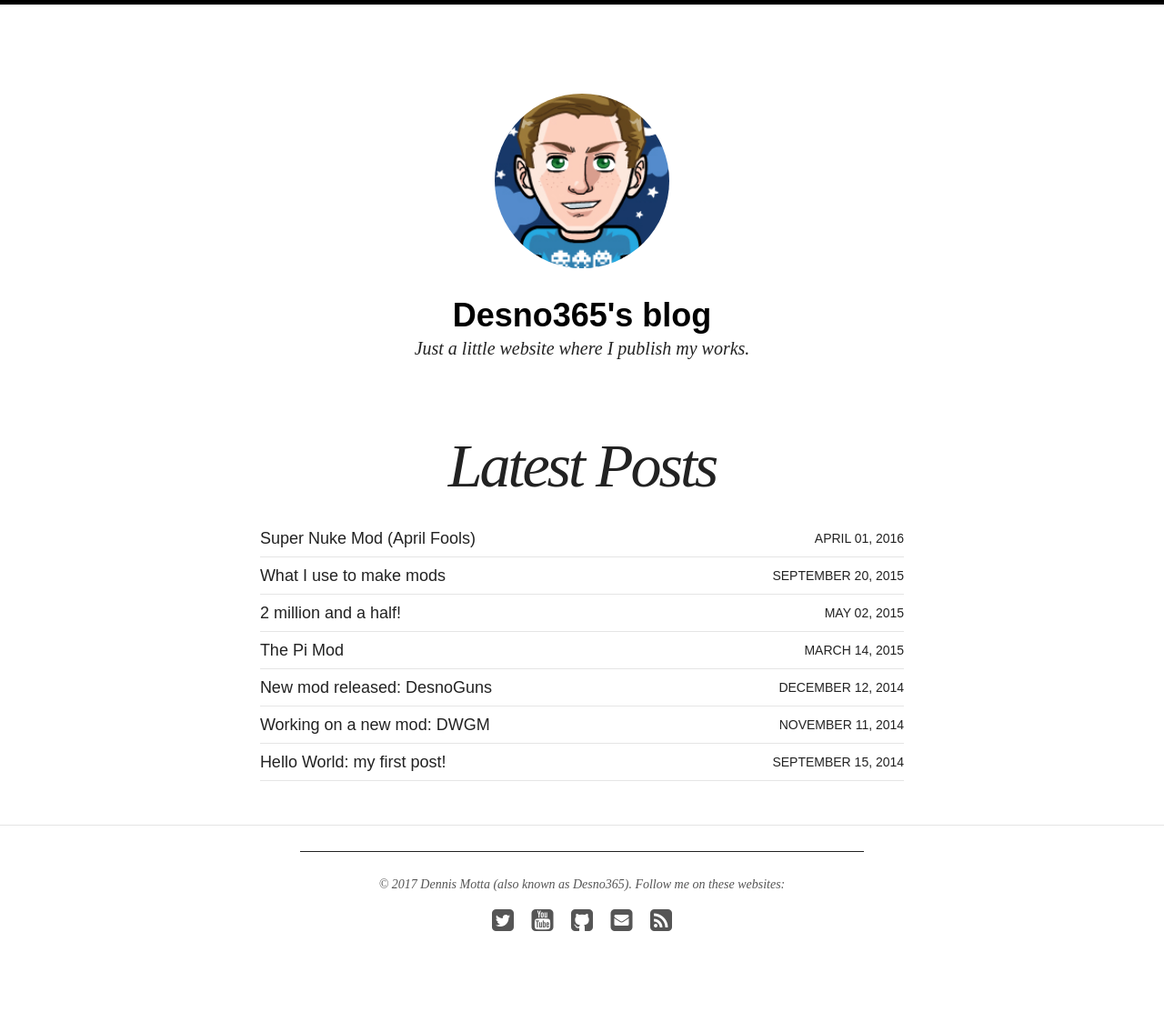
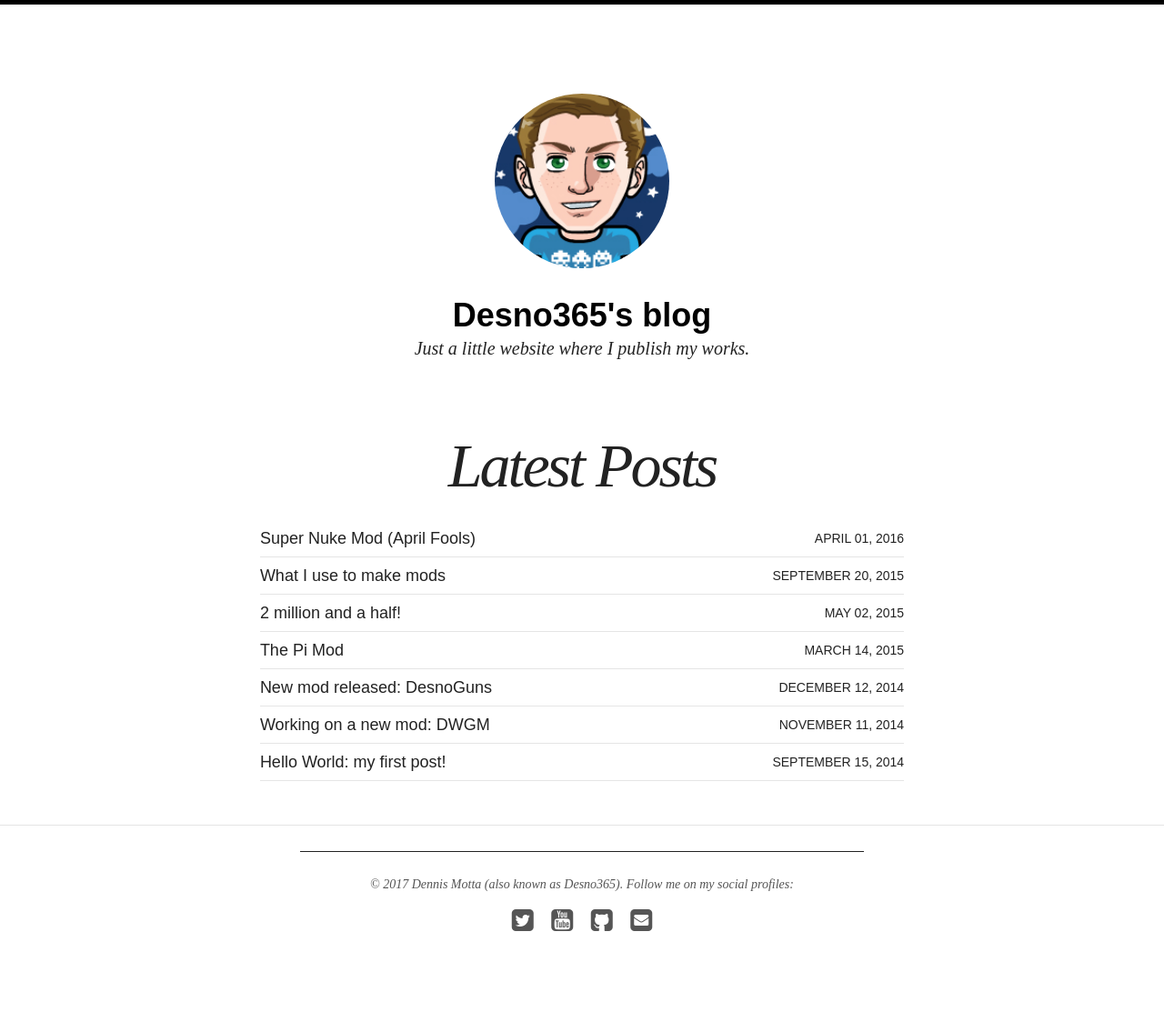
Before and after one commit to Desno365/Desno365.github.io, a Jekyll site: the page built from index.html, in a window 1280 px wide. Shown: the whole page at 91% size. Built offline with Jekyll 4.4.1, drawn with Linux system fonts in a browser that asks for light colours; nearby versions of some CDN libraries; comment, search, counter and statistics services are not loaded.

Commit message:
Remove RSS from footer; Other little changes in footer

```diff
--- a/_includes/footer.html
+++ b/_includes/footer.html
@@ -4,7 +4,7 @@
 
 <br>
 
-<span>&copy; {{ site.time | date: '%Y' }} {{ site.owner.name }} (also known as {{ site.owner.nickname }}). Follow me on these websites:</span>
+<span>&copy; {{ site.time | date: '%Y' }} {{ site.owner.name }} (also known as {{ site.owner.nickname }}). Follow me on my social profiles:</span>
 <div class="social-icons">
 	{% if site.owner.twitter %}<a href="https://twitter.com/{{ site.owner.twitter }}" title="{{ site.owner.name}} on Twitter" target="_blank"><i class="fa fa-twitter-square fa-2x"></i></a>{% endif %}
 	{% if site.owner.facebook %}<a href="https://facebook.com/{{ site.owner.facebook }}" title="{{ site.owner.name}} on Facebook" target="_blank"><i class="fa fa-facebook-square fa-2x"></i></a>{% endif %}
@@ -14,10 +14,10 @@
 	{% if site.owner.stackexchange %}<a href="{{ site.owner.stackexchange }}" title="{{ site.owner.name}} on StackExchange" target="_blank"><i class="fa fa-stack-exchange fa-2x"></i></a>{% endif %}
 	{% if site.owner.instagram %}<a href="https://instagram.com/{{ site.owner.instagram }}" title="{{ site.owner.name}} on Instagram" target="_blank"><i class="fa fa-instagram fa-2x"></i></a>{% endif %}
 	{% if site.owner.flickr %}<a href="https://www.flickr.com/photos/{{ site.owner.flickr }}" title="{{ site.owner.name}} on Flickr" target="_blank"><i class="fa fa-flickr fa-2x"></i></a>{% endif %}
-	{% if site.owner.github %}<a href="https://github.com/{{ site.owner.github }}" title="{{ site.owner.name}} on Github" target="_blank"><i class="fa fa-github-square fa-2x"></i></a>{% endif %}
+	{% if site.owner.github %}<a href="https://github.com/{{ site.owner.github }}" title="{{ site.owner.name}} on GitHub" target="_blank"><i class="fa fa-github-square fa-2x"></i></a>{% endif %}
 	{% if site.owner.tumblr %}<a href="http://{{ site.owner.tumblr }}.tumblr.com" title="{{ site.owner.name}} on Tumblr" target="_blank"><i class="fa fa-tumblr-square fa-2x"></i></a>{% endif %}
 	{% if site.owner.pinterest %}<a href="https://www.pinterest.com/{{ site.owner.pinterest }}/" title="{{ site.owner.name}} on Pinterest" target="_blank"><i class="fa fa-pinterest fa-2x"></i></a>{% endif %}
 	{% if site.owner.email %}<a href="mailto:{{ site.owner.email }}" title="Send a mail to {{ site.owner.name}}" target="_blank"><i class="fa fa-envelope-square fa-2x"></i></a>{% endif %}
 	{% if site.owner.weibo %}<a href="https://www.weibo.com/u/{{ site.owner.weibo }}/" title="{{ site.owner.name}} on Weibo" target="_blank"><i class="fa fa-weibo fa-2x"></i></a>{% endif %}
-  <a href="{{ site.url }}/feed.xml" title="Atom/RSS feed"><i class="fa fa-rss-square fa-2x"></i></a>
+  <!-- <a href="{{ site.url }}/feed.xml" title="Atom/RSS feed"><i class="fa fa-rss-square fa-2x"></i></a> -->
 </div><!-- /.social-icons -->
```
